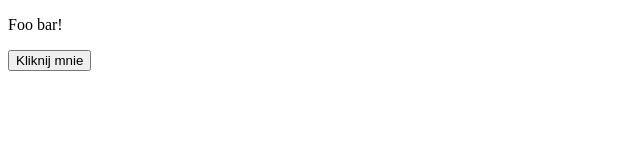
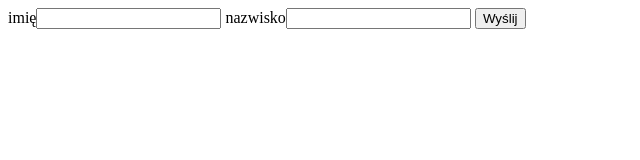
Before and after one commit to lukaszsiembida/JavaScript, a plain HTML site: page index.html in a window 1280 px wide. Shown: the whole page, without its empty margins (0-640 px from the left). Drawn offline with Linux system fonts and the light colour scheme.

Commit message:
zadanie javascript Formularz

```diff
--- a/index.html
+++ b/index.html
@@ -8,8 +8,17 @@
 <!--<p onclick="alertFunction()">Lorem ipsum dolor sit amet, consectetur adipisicing elit. Alias cumque dolor iste minus nemo omnis. Assumenda commodi dicta doloremque est excepturi explicabo facere fugit inventore maxime odit optio quibusdam, voluptates!</p>-->
 <!--<button onclick="alertFunction()">Kliknij mnie</button>-->
 <!--<script src="skrypt.js"></script>-->
-<p id="foobar">Foo bar!</p>
-<button onclick="swap()">Kliknij mnie</button>
-<script src="skrypt2.js"></script>
+
+
+<!--<p id="foobar">Foo bar!</p>-->
+<!--<button onclick="swap()">Kliknij mnie</button>-->
+<!--<script src="skrypt2.js"></script>-->
+
+<form name="contactForm" action="index.html" method="get" onsubmit="return validateForm('contactForm')">
+    <label>imię<input type="text" name="firstname"></label>
+    <label>nazwisko<input type="text" name="surname"></label>
+    <button type="submit">Wyślij</button>
+</form>
+<script src="skrypt3.js"></script>
 </body>
 </html>
--- /dev/null
+++ b/skrypt3.js
@@ -0,0 +1,17 @@
+function validateForm(formName){
+   // let formElement = document.forms[formName]['firstname'].value;
+   //  if(formElement == ''){
+   //      alert('Name must be filled out.');
+   //      return false;
+   //  }
+
+    let form = document.forms[formName];
+    for(let formElement of form){
+        if(formElement.tagName.toLowerCase() === 'input'){
+            if(formElement.value === ''){
+                alert(formElement.parentElement.innerText + ' musi zostać wypełnione.');
+                return false;
+            }
+        }
+    }
+}
```
